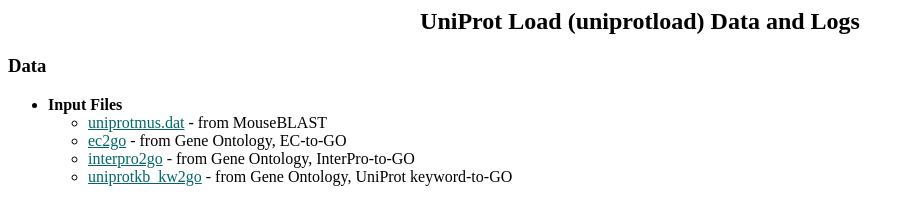
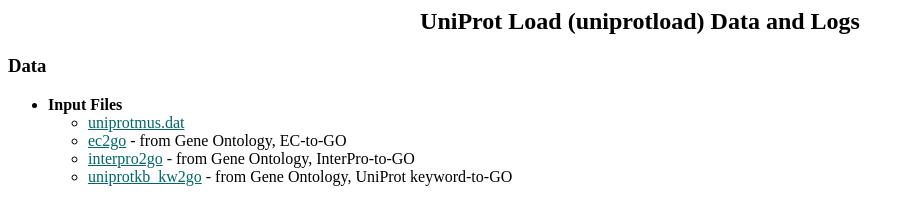
Before and after one commit to mgijax/uniprotload, a plain HTML site: page index.html in a window 1280 px wide. Shown: the top 199 px of the page, without its empty margins (0-914 px from the left). Drawn offline with Linux system fonts and the light colour scheme.

Commit message:
Changed path to uniprotmus.dat

```diff
--- a/index.html
+++ b/index.html
@@ -12,7 +12,7 @@
 <UL>
 <LI><B>Input Files</B>
 <UL>
-<LI><A HREF="/data/seqdbs/blast/uniprot.build/uniprotmus.dat">uniprotmus.dat</A> - from MouseBLAST
+<LI><A HREF="/data/downloads/uniprot/uniprotmus.dat">uniprotmus.dat</A>
 <LI><A HREF="/data/downloads/go_translation/ec2go">ec2go</A> - from Gene Ontology, EC-to-GO
 <LI><A HREF="/data/downloads/go_translation/interpro2go">interpro2go</A> - from Gene Ontology, InterPro-to-GO
 <LI><A HREF="/data/downloads/go_translation/uniprotkb_kw2go">uniprotkb_kw2go</A> - from Gene Ontology, UniProt keyword-to-GO
```
